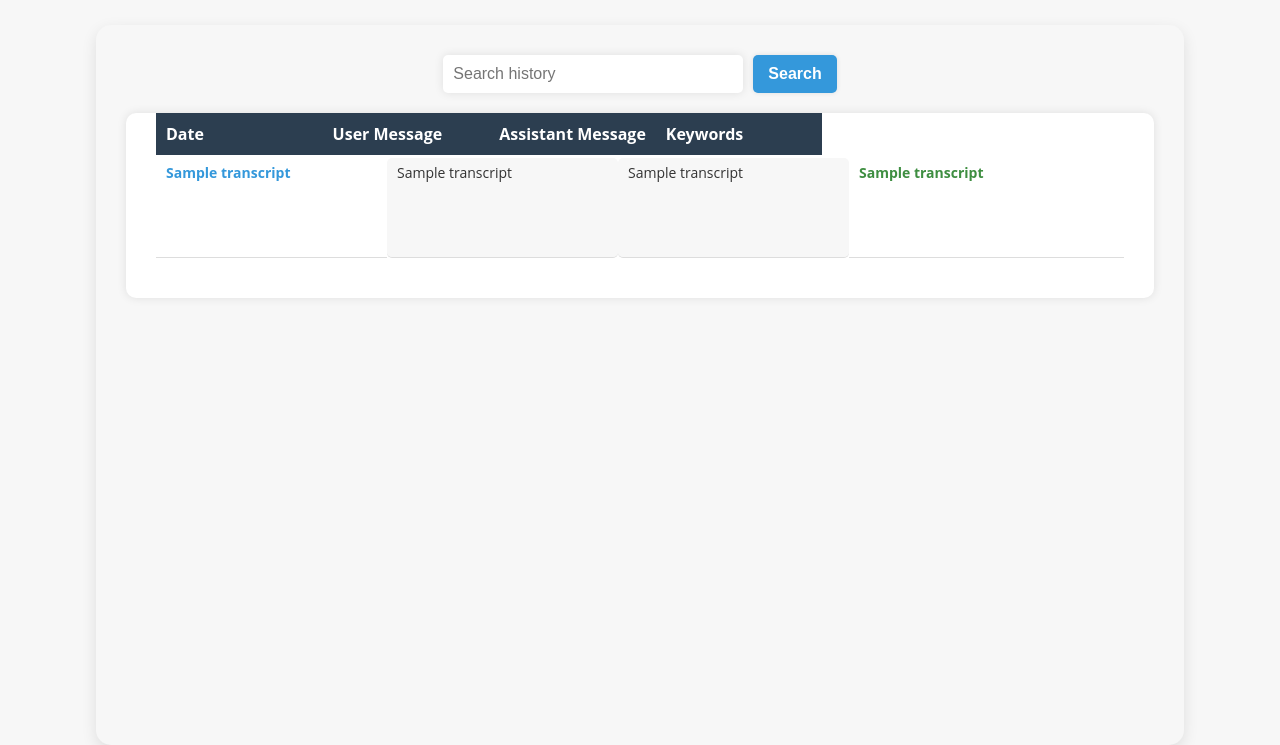
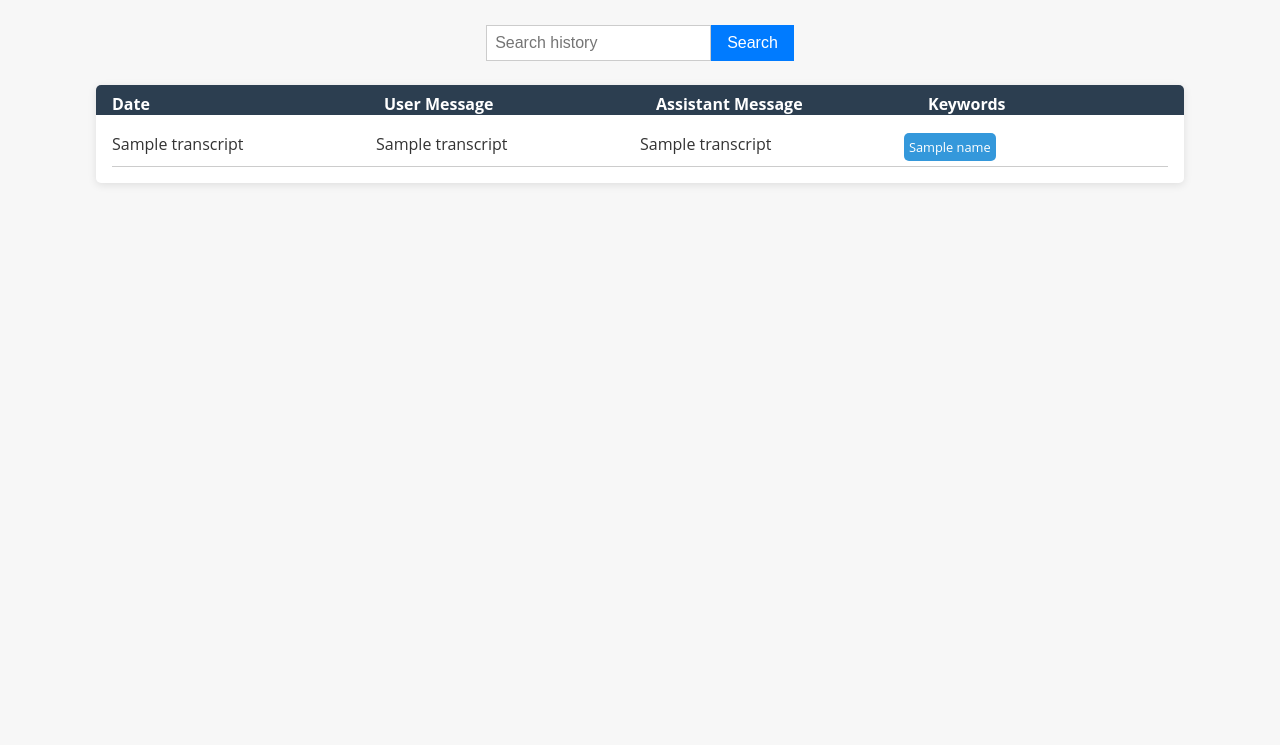
Before and after one commit to dstock3/custom_chatbot, a Flask app: template templates/history.html in a window 1280 px wide. Shown: the part 56-801 px from the top of the page. Run offline with Flask 3, Linux system fonts and the light colour scheme; the template is opened without the code that fills it: most values are stand-ins (such as "Sample title", 1, 10 or a date in 2020).

Commit message:
revised database.py to ensure keywords are a list. refactored history html template and corresponding css and js. added search functionality for keywords

```diff
--- a/app.py
+++ b/app.py
@@ -22,6 +22,7 @@ def processExchange(user, isAudio, audio_file_path):
 def index():
     #delete_all_transcripts()
     history = get_all_transcripts()
+    print(history)
     user = get_user()
 
     if not user:
--- a/assistant.py
+++ b/assistant.py
@@ -21,11 +21,10 @@ os_name = determine_os()
 nlp = spacy.load('en_core_web_lg')
 
 def extract_keywords(text):
-    print(text)
     doc = nlp(text)
     keywords = [token.lemma_ for token in doc if token.pos_ in ('NOUN', 'PROPN', 'VERB')]
-    print(keywords)
-    return ','.join(keywords)
+    return keywords
+
 
 def parse_transcript(text: str, operating_system: str, ai_name: str):
     checkInstance(text, str)
--- a/model/database.py
+++ b/model/database.py
@@ -2,6 +2,8 @@ import sqlite3
 from flask import g
 import os
 from datetime import datetime
+import json
+
 
 DATABASE = 'data/chat.db'
 
@@ -42,9 +44,11 @@ def init_db(app):
 def insert_transcript(user_message, assistant_message, keywords):
     db = get_db()
     date_created = datetime.utcnow().strftime('%Y-%m-%d %H:%M:%S')
+    keywords_json = json.dumps(keywords)
     db.execute("INSERT INTO transcripts (user_message, assistant_message, keywords, date_created) VALUES (?, ?, ?, ?)",
-                 (user_message, assistant_message, keywords, date_created))  # Remove the ",".join(keywords)
+                 (user_message, assistant_message, keywords_json, date_created))
     db.commit()
+
 
 def delete_all_transcripts():
     db = get_db()
@@ -53,9 +57,8 @@ def delete_all_transcripts():
 
 def get_all_transcripts():
     db = get_db()
-    cursor = db.execute("SELECT id, user_message, assistant_message, keywords, date_created FROM transcripts ORDER BY id DESC")
-    return cursor.fetchall()
-
+    transcripts = db.execute("SELECT * FROM transcripts").fetchall()
+    return [(row[0], row[1], row[2], json.loads(row[3]), row[4]) for row in transcripts]
 
 def search_conversations(keyword):
     db = get_db()
--- a/static/css/history.css
+++ b/static/css/history.css
@@ -1,156 +1,110 @@
 .history-container {
     display: flex;
     flex-direction: column;
-    align-items: center;
     width: 85%;
-    margin-top: 25px;
-    background-color: #f7f7f7;
-    padding: 30px;
-    border-radius: 15px;
-    box-shadow: 0 5px 15px rgba(0, 0, 0, 0.1);
 }
 
 .search-bar {
     display: flex;
-    justify-content: center;
-    margin-bottom: 20px;
+    margin-bottom: 1.5rem;
+    align-self: center;
 }
 
 #search-form {
     display: flex;
-    align-items: center;
+    width: 100%;
 }
 
-#search {
-    padding: 10px;
-    border: none;
-    border-radius: 5px;
-    font-size: 16px;
-    color: #333;
-    width: 300px;
-    outline: none;
-    background-color: #fff;
-    box-shadow: 0 0 10px rgba(0, 0, 0, 0.1);
-    transition: box-shadow 0.3s ease-in-out;
+.search-bar input[type="search"] {
+    width: 100%;
+    padding: 0.5rem;
+    font-size: 1rem;
+    border: 1px solid #ccc;
 }
 
-#search:focus {
-    box-shadow: 0 0 15px rgba(0, 0, 0, 0.3);
+.search-bar button {
+    padding: 0.5rem 1rem;
+    font-size: 1rem;
+    border: none;
+    background-color: #007bff;
+    color: #fff;
+    cursor: pointer;
 }
 
-#search-form button {
-    font-size: 16px;
-    font-weight: bold;
-    padding: 10px 15px;
-    background-color: #3498db;
-    color: #fff;
-    border-radius: 5px;
-    margin-left: 10px;
-    cursor: pointer;
-    box-shadow: 0 0 5px rgba(0, 0, 0, 0.1);
-    transition: background-color 0.3s ease-in-out;
+.search-bar button:hover {
+    background-color: #0056b3;
 }
 
-#search-form button:hover {
-    background-color: #2980b9;
+.history {
+    display: flex;
+    flex-direction: column;
+    border-radius: 5px;
+    box-shadow: 0 2px 8px rgba(0, 0, 0, 0.1);
+    background-color: #fff;
+    width: 100%;
+    height: fit-content;
 }
 
-.history-section {
-    padding-top: 0 !important;
-    background-color: #fff;
-    padding: 30px;
-    border-radius: 10px;
-    box-shadow: 0 0 10px rgba(0, 0, 0, 0.1);
-    min-width: 100%;
-    max-height: 100%;
+.top-row {
+    height: 5%;
+    min-height: 30px;
+    display: flex;
+    font-weight: bold;
+    width: 100%;
+    background-color: #2c3e50;
+    color: white;
+    border-top-left-radius: 5px;
+    border-top-right-radius: 5px;
 }
 
-.no-history-msg {
-    margin-top: 15px;
+.head-label {
+    width: 25%;
+    padding: 0.5rem 1rem;
+}
 
+.history-results {
+    display: flex;
+    flex-direction: column;
+    padding: 0.5rem 1rem;
+    height: 95%;
+    overflow-y: scroll;
 }
 
 .search-row {
     display: flex;
-    margin-bottom: 10px;
+    flex-wrap: wrap;
+    border-bottom: 1px solid #ccc;
+    width: 100%;
+    max-height: 175px;
+    overflow: hidden;
 }
 
-.top-row {
-    width: 100%;
-    position: fixed;
+.history-item {
+    margin-top: 10px;
+    width: 23%;
+    margin-right: 2%;
 }
 
-.history-section h3 {
-    font-size: 24px;
+.no-history-msg {
+    margin-block: 10px;
+    font-size: 1.2rem;
     font-weight: bold;
-    margin-bottom: 15px;
-    color: #2c3e50;
+    color: #777;
+    text-align: center;
 }
 
-.history-section table {
-    border-collapse: collapse;
-    width: 100%;
+.keyword-item {
+    display: flex;
+    flex-wrap: wrap;
+    list-style: none;
 }
 
-.history-section th {
-    background-color: #2c3e50;
-    color: white;
-    font-weight: bold;
-    padding: 10px;
-    text-align: left;
-    width: 25%;
+.keyword-item li {
+    margin-right: 5px;
+    margin-bottom: 5px;
+    padding: 5px;
+    background-color: #3498db;
+    color: #fff;
+    border-radius: 5px;
+    font-size: 0.8rem;
 }
-
-.history-section td {
-    width: 25%;
-    height: 100px;
-    border-bottom: 1px solid #ddd;
-    font-size: 14px;
-    overflow-y: auto;
-}
-
-.history-section td:first-child {
-    color: #3498db;
-    font-weight: bold;
-}
-
-.history-section td:nth-child(2),
-.history-section td:nth-child(3) {
-    background-color: #f7f7f7;
-    border-radius: 5px;
-}
-
-.history-section td:last-child {
-    color: #3e8e41;
-    font-weight: bold;
-}
-
-/* Add some nice hover effect on table rows */
-.history-section tr:hover {
-    background-color: #f1f1f1;
-}
-
-.history-section tr:hover td:first-child,
-.history-section tr:hover td:last-child {
-    color: #2c3e50;
-}
-
-.history-section td:nth-child(2),
-.history-section td:nth-child(3) {
-    max-width: 300px;
-    word-wrap: break-word;
-}
-
-/* keyword column */
-
-.history-section td:nth-child(4) {
-    min-width: 275px;
-}
-
-.history-section td {
-    padding: 5px 10px;
-}
-
-.history-section tr:nth-child(2) {
-    margin-top: 45px;
-}
--- a/templates/history.html
+++ b/templates/history.html
@@ -32,35 +32,31 @@
         </section>
 
         {% if history %}
-            <section class="history-section">
-                <table>
-                <tr class="top-row">
-                    <th>Date</th>
-                    <th>User Message</th>
-                    <th>Assistant Message</th>
-                    <th>Keywords</th>
-                </tr>
-                {% set current_date = '' %}
+            <section class="history">
+                <div class="top-row">
+                    <div class="head-label date-head">Date</div>
+                    <div class="head-label user-msg-head">User Message</div>
+                    <div class="head-label system-msg-head">Assistant Message</div>
+                    <div class="head-label keyword-head">Keywords</div>
+                </div>
+
+                <div class="history-results">
                 {% for transcript in history %}
-                    {% if transcript[3] != current_date %}
-                    {% if loop.index > 1 %}
-                        </td></tr>
-                    {% endif %}
-                    <tr class="search-row">
-                        <td>{{ transcript[1] }}</td>
-                        <td>{{ transcript[2] }}</td>
-                        <td>{{ transcript[4] }}</td>
-                        <td>{{ transcript[3] }}</td>
-                        {% set current_date = transcript[3] %}
-                    {% else %}
-                    <br>{{ transcript[1] }}<br>{{ transcript[2] }}
-                    {% endif %}
+                    <div class="search-row">
+                        <div class="history-item date-item">{{ transcript[4] }}</div>
+                        <div class="history-item user-msg-item">{{ transcript[1] }}</div>
+                        <div class="history-item system-msg-item">{{ transcript[2] }}</div>
+                        <ul class="history-item keyword-item">
+                            {% for keyword in transcript[3] %}
+                                <li>{{ keyword }}</li>
+                            {% endfor %}
+                        </ul>
+                    </div>
                 {% endfor %}
-                </td></tr>
-                </table>
+                </div>
             </section>
             {% else %}
-            <section class="history-section">
+            <section class="history">
                 <p class="no-history-msg">No History Found</p>
             </section>
         {% endif %}
```
Also changed, not shown: static/js/search.js (+32 -24 lines).
